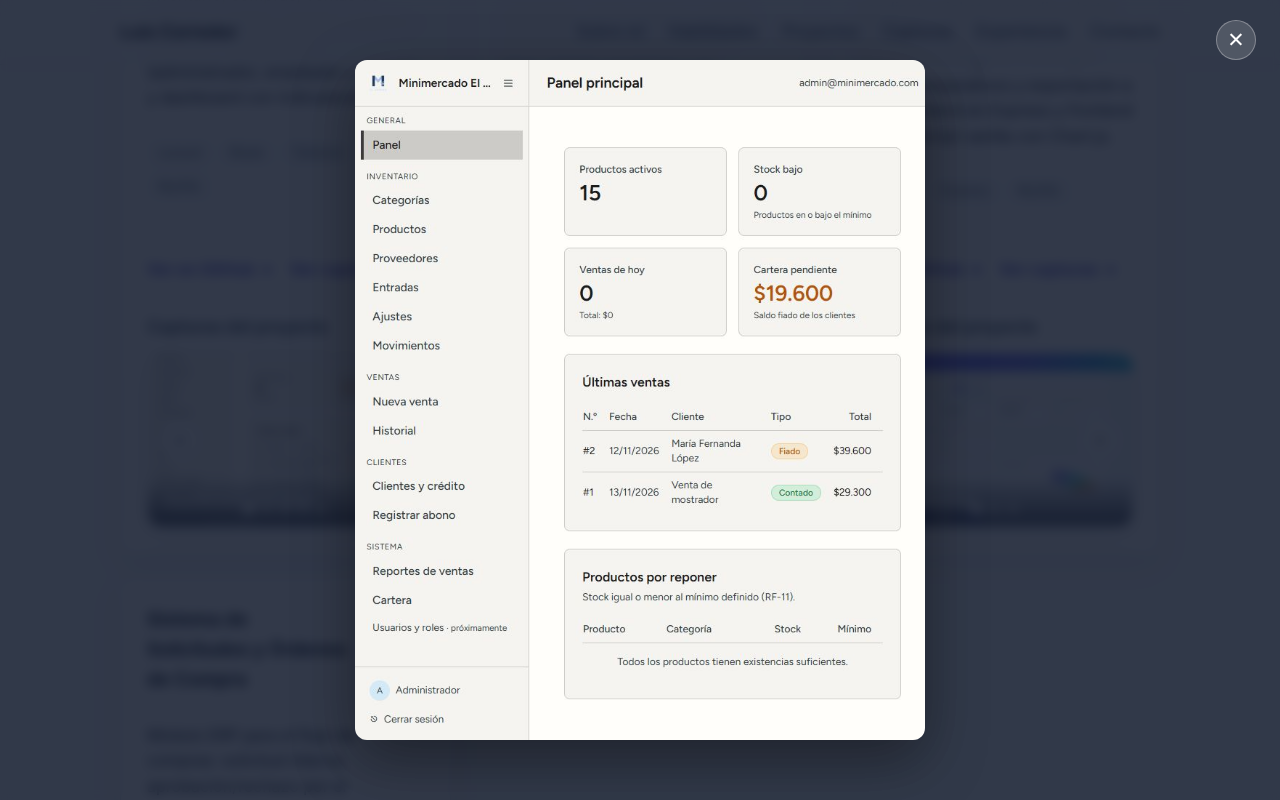
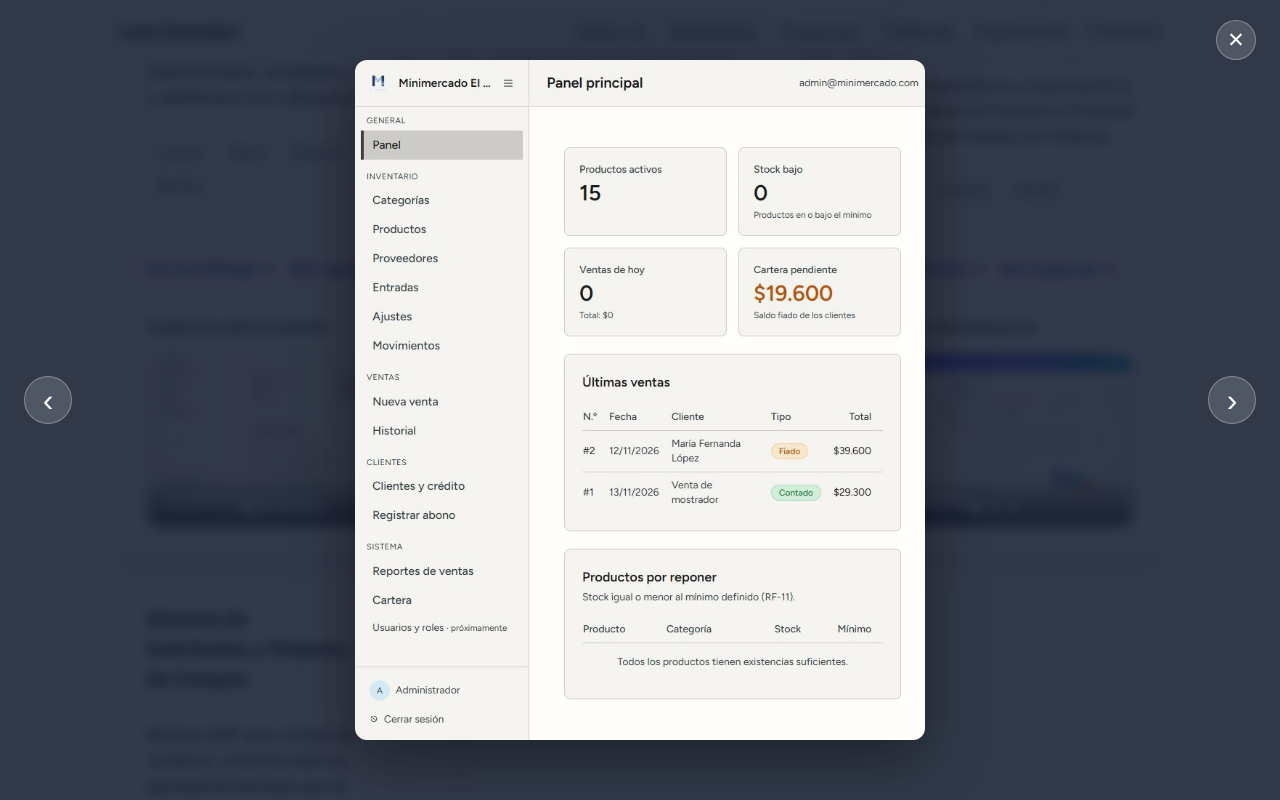
Before and after one commit to lysusco/portfolio, a plain HTML site: page index.html in a window 1280 px wide. Both pictures are taken after a click on the picture 285 px from the left and 2301 px from the top of the page. Shown: the part 1861-2661 px from the top of the page. Drawn offline with Linux system fonts and the light colour scheme.

Commit message:
feat: lightbox con navegacion entre imagenes (slice)

```diff
--- a/index.html
+++ b/index.html
@@ -338,7 +338,9 @@
 
   <div class="lightbox" id="lightbox" aria-hidden="true">
     <button class="lightbox-close" id="lightbox-close" aria-label="Cerrar imagen">✕</button>
+    <button class="lightbox-nav lightbox-prev" id="lightbox-prev" aria-label="Imagen anterior">‹</button>
     <img class="lightbox-img" id="lightbox-img" alt="" />
+    <button class="lightbox-nav lightbox-next" id="lightbox-next" aria-label="Imagen siguiente">›</button>
   </div>
 
   <script src="script.js"></script>
--- a/script.js
+++ b/script.js
@@ -105,11 +105,21 @@
   const lightbox = document.getElementById("lightbox");
   const lightboxImg = document.getElementById("lightbox-img");
   const lightboxClose = document.getElementById("lightbox-close");
+  const lightboxPrev = document.getElementById("lightbox-prev");
+  const lightboxNext = document.getElementById("lightbox-next");
 
   if (lightbox && lightboxImg && lightboxClose) {
-    function openLightbox(src, alt) {
-      lightboxImg.src = src;
-      lightboxImg.alt = alt || "";
+    const slides = Array.from(document.querySelectorAll(".carousel-slide img"));
+    let currentIndex = 0;
+
+    function showImage(i) {
+      currentIndex = (i + slides.length) % slides.length;
+      lightboxImg.src = slides[currentIndex].src;
+      lightboxImg.alt = slides[currentIndex].alt || "";
+    }
+
+    function openLightbox(i) {
+      showImage(i);
       lightbox.classList.add("open");
       lightbox.setAttribute("aria-hidden", "false");
       document.body.style.overflow = "hidden";
@@ -121,21 +131,40 @@
       document.body.style.overflow = "";
     }
 
-    document.querySelectorAll(".carousel-slide img").forEach(function (img) {
+    function next() { showImage(currentIndex + 1); }
+    function prev() { showImage(currentIndex - 1); }
+
+    slides.forEach(function (img, idx) {
       img.addEventListener("click", function (e) {
         e.stopPropagation();
-        openLightbox(img.src, img.alt);
+        openLightbox(idx);
       });
     });
+
+    if (lightboxPrev) lightboxPrev.addEventListener("click", function (e) { e.stopPropagation(); prev(); });
+    if (lightboxNext) lightboxNext.addEventListener("click", function (e) { e.stopPropagation(); next(); });
 
     lightboxClose.addEventListener("click", closeLightbox);
     lightbox.addEventListener("click", function (e) {
       if (e.target === lightbox) closeLightbox();
     });
     document.addEventListener("keydown", function (e) {
-      if (e.key === "Escape" && lightbox.classList.contains("open")) {
-        closeLightbox();
+      if (!lightbox.classList.contains("open")) return;
+      if (e.key === "Escape") closeLightbox();
+      if (e.key === "ArrowLeft") prev();
+      if (e.key === "ArrowRight") next();
+    });
+
+    // Swipe tactil
+    let startX = 0;
+    lightbox.addEventListener("touchstart", function (e) {
+      startX = e.touches[0].clientX;
+    }, { passive: true });
+    lightbox.addEventListener("touchend", function (e) {
+      const diff = startX - e.changedTouches[0].clientX;
+      if (Math.abs(diff) > 50) {
+        if (diff > 0) next(); else prev();
       }
-    });
+    }, { passive: true });
   }
 })();
--- a/styles.css
+++ b/styles.css
@@ -542,6 +542,27 @@ button:focus-visible {
 
 .lightbox-close:hover { background: rgba(255,255,255,.3); }
 
+.lightbox-nav {
+  position: absolute;
+  top: 50%;
+  transform: translateY(-50%);
+  background: rgba(255,255,255,.15);
+  border: 1px solid rgba(255,255,255,.3);
+  color: #fff;
+  width: 48px;
+  height: 48px;
+  border-radius: 50%;
+  cursor: pointer;
+  font-size: 2rem;
+  line-height: 1;
+  transition: background 0.2s ease;
+  z-index: 2;
+}
+
+.lightbox-nav:hover { background: rgba(255,255,255,.3); }
+.lightbox-prev { left: 24px; }
+.lightbox-next { right: 24px; }
+
 .carousel-slide { cursor: zoom-in; }
 
 /* Responsive */
```
